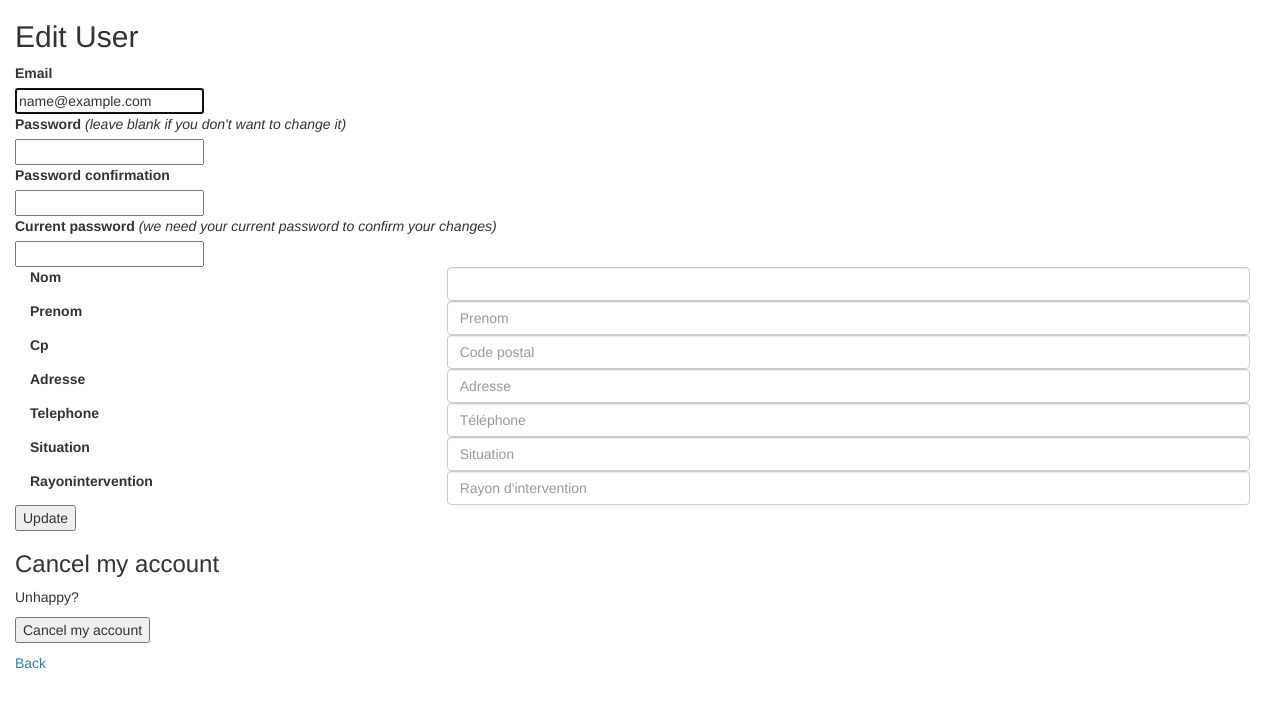
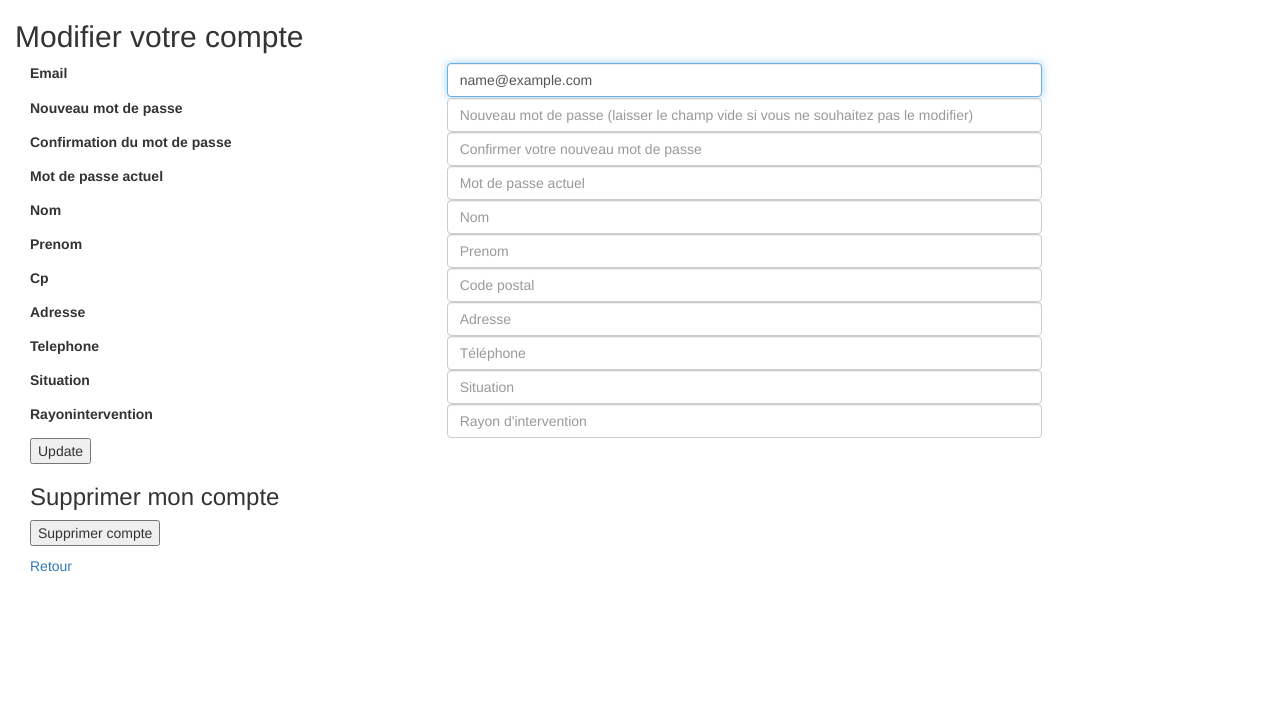
Before and after one commit to gaelgf/leBonReparateur, a Rails app: page /users/edit in a window 1280 px wide. Shown: the top 708 px of the page. Run offline with Rails 7, Linux system fonts and the light colour scheme; the visitor is signed in with stand-in values (Sample User, id 1); style sheets or scripts are compiled from the project's sources; parts of the project's set-up code (start-up, migrations or seed data) failed here and were passed over; some libraries are stand-ins or nearby versions.

Commit message:
update devise

```diff
--- a/projet-rails/app/views/devise/registrations/edit.html.erb
+++ b/projet-rails/app/views/devise/registrations/edit.html.erb
@@ -1,89 +1,99 @@
-<h2>Edit <%= resource_name.to_s.humanize %></h2>
+<h2>Modifier votre compte</h2>
 
 <%= form_for(resource, as: resource_name, url: registration_path(resource_name), html: { method: :put }) do |f| %>
   <%= devise_error_messages! %>
 
-  <div class="field">
-    <%= f.label :email %><br />
-    <%= f.email_field :email, autofocus: true %>
+  <div class="form-group">
+    <label class="col-sm-4 control-label">Email</label>
+    <div class="col-sm-6">
+      <%= f.email_field :email, autofocus: true, class: 'form-control' %>
+    </div>
+    <br>
   </div>
 
   <% if devise_mapping.confirmable? && resource.pending_reconfirmation? %>
     <div>Currently waiting confirmation for: <%= resource.unconfirmed_email %></div>
   <% end %>
 
-  <div class="field">
-    <%= f.label :password %> <i>(leave blank if you don't want to change it)</i><br />
-    <%= f.password_field :password, autocomplete: "off" %>
+  <div class="form-group">
+    <label class="col-sm-4 control-label">Nouveau mot de passe</label>
+    <div class="col-sm-6">
+      <%= f.password_field :password, autocomplete: "off", class: 'form-control', placeholder: "Nouveau mot de passe (laisser le champ vide si vous ne souhaitez pas le modifier)" %>
+    </div>
   </div>
 
-  <div class="field">
-    <%= f.label :password_confirmation %><br />
-    <%= f.password_field :password_confirmation, autocomplete: "off" %>
+  <div class="form-group">
+    <label class="col-sm-4 control-label">Confirmation du mot de passe</label>
+    <div class="col-sm-6">
+      <%= f.password_field :password_confirmation, autocomplete: "off", class: 'form-control', placeholder: "Confirmer votre nouveau mot de passe" %>
+    </div>
   </div>
 
-  <div class="field">
-    <%= f.label :current_password %> <i>(we need your current password to confirm your changes)</i><br />
-    <%= f.password_field :current_password, autocomplete: "off" %>
+  <div class="form-group">
+    <label class="col-sm-4 control-label">Mot de passe actuel</label>
+    <div class="col-sm-6">
+      <%= f.password_field :current_password, autocomplete: "off", class: 'form-control', placeholder: "Mot de passe actuel" %>
+    </div>
   </div>
 
   <div class="form-group">
     <label class="col-sm-4 control-label"><%= f.label :nom %></label>
-    <div class="col-sm-8">
-      <%= f.text_field :nom , class: 'form-control'%>
-
+    <div class="col-sm-6">
+      <%= f.text_field :nom , class: 'form-control', placeholder: 'Nom'%>
     </div>
   </div>
 
   <div class="form-group">
     <label class="col-sm-4 control-label"><%= f.label :prenom %></label>
-    <div class="col-sm-8">
+    <div class="col-sm-6">
       <%= f.text_field :prenom , class: 'form-control', placeholder: 'Prenom'%>
     </div>
   </div>
 
   <div class="form-group">
     <label class="col-sm-4 control-label"><%= f.label :cp %></label>
-    <div class="col-sm-8">
+    <div class="col-sm-6">
       <%= f.text_field :cp , class: 'form-control', placeholder: 'Code postal'%>
     </div>
   </div>
 
   <div class="form-group">
     <label class="col-sm-4 control-label"><%= f.label :adresse %></label>
-    <div class="col-sm-8">
+    <div class="col-sm-6">
       <%= f.text_field :adresse , class: 'form-control', placeholder: 'Adresse'%>
     </div>
   </div>
 
   <div class="form-group">
     <label class="col-sm-4 control-label"><%= f.label :telephone %></label>
-    <div class="col-sm-8">
+    <div class="col-sm-6">
       <%= f.text_field :telephone , class: 'form-control', placeholder: 'Téléphone'%>
     </div>
   </div>
 
   <div class="form-group">
     <label class="col-sm-4 control-label"><%= f.label :situation %></label>
-    <div class="col-sm-8">
+    <div class="col-sm-6">
       <%= f.text_field :situation , class: 'form-control', placeholder: 'Situation'%>
     </div>
   </div>
 
   <div class="form-group">
     <label class="col-sm-4 control-label"><%= f.label :rayonIntervention %></label>
-    <div class="col-sm-8">
+    <div class="col-sm-6">
       <%= f.text_field :rayonIntervention , class: 'form-control', placeholder: 'Rayon d\'intervention'%>
     </div>
   </div>
 
-  <div class="actions">
+  <div class="actions col-sm-4">
     <%= f.submit "Update" %>
   </div>
 <% end %>
 
-<h3>Cancel my account</h3>
+<div class="col-sm-12">
+<h3>Supprimer mon compte</h3>
 
-<p>Unhappy? <%= button_to "Cancel my account", registration_path(resource_name), data: { confirm: "Are you sure?" }, method: :delete %></p>
+<p> <%= button_to "Supprimer compte", registration_path(resource_name), data: { confirm: "Etes-vous sur ?" }, method: :delete %></p>
 
-<%= link_to "Back", :back %>
+<%= link_to "Retour", :back %>
+</div>
--- a/projet-rails/app/views/devise/registrations/new.html.erb
+++ b/projet-rails/app/views/devise/registrations/new.html.erb
@@ -1,6 +1,6 @@
 <h2>Sign up</h2>
 
-<%= form_for(resource, as: resource_name, url: registration_path(resource_name)) do |f| %>
+<%= form_for(resource, as: resource_name, url: registration_path(resource_name), :html => { :role => 'form'}) do |f| %>
   <%= devise_error_messages! %>
 
   <div class="field">
--- a/projet-rails/config/routes.rb
+++ b/projet-rails/config/routes.rb
@@ -1,6 +1,7 @@
 Rails.application.routes.draw do
   resources :reparations
   devise_for :users
+  resources :users
   resources :pannes
   resources :modele_telephones
   resources :annonceurs
```
